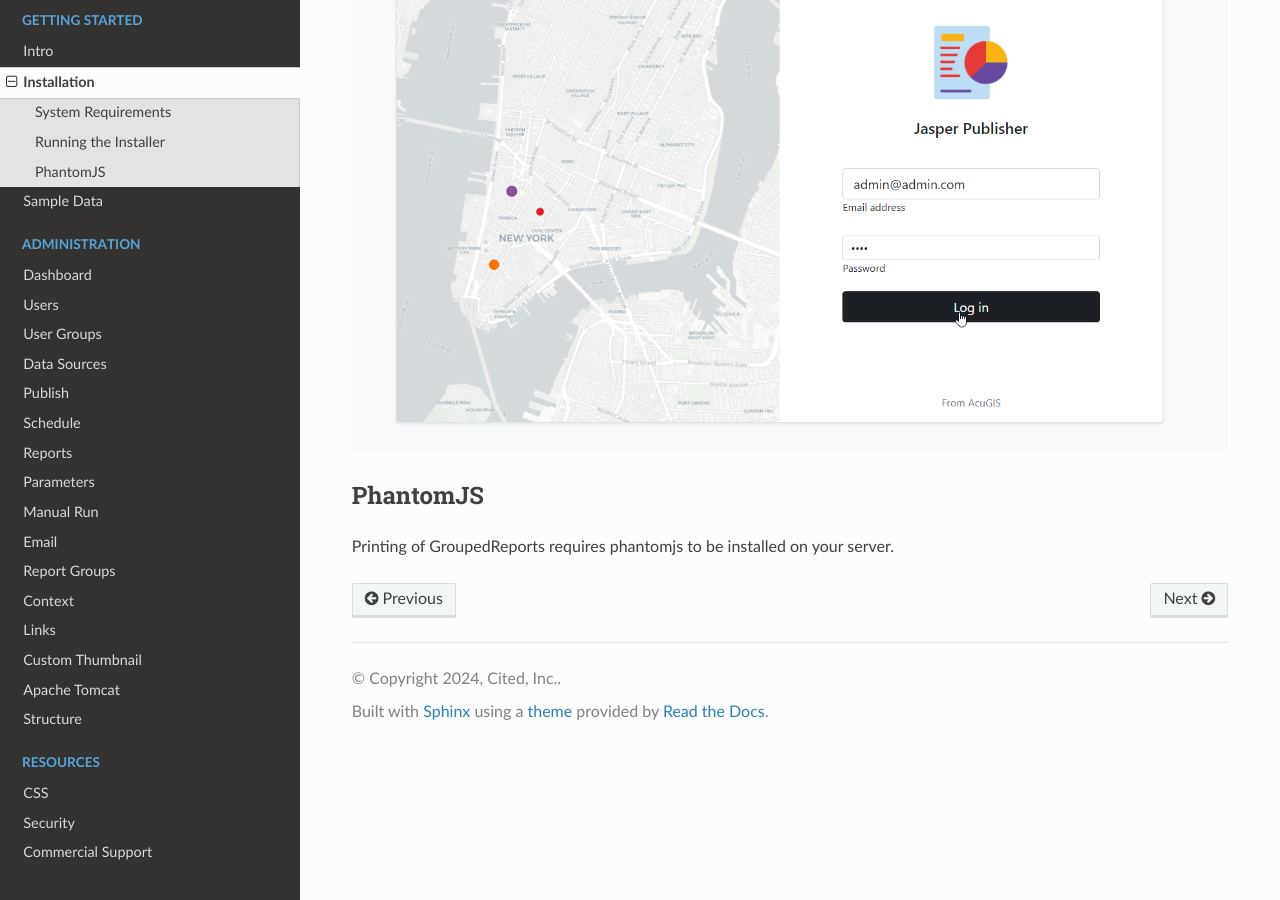
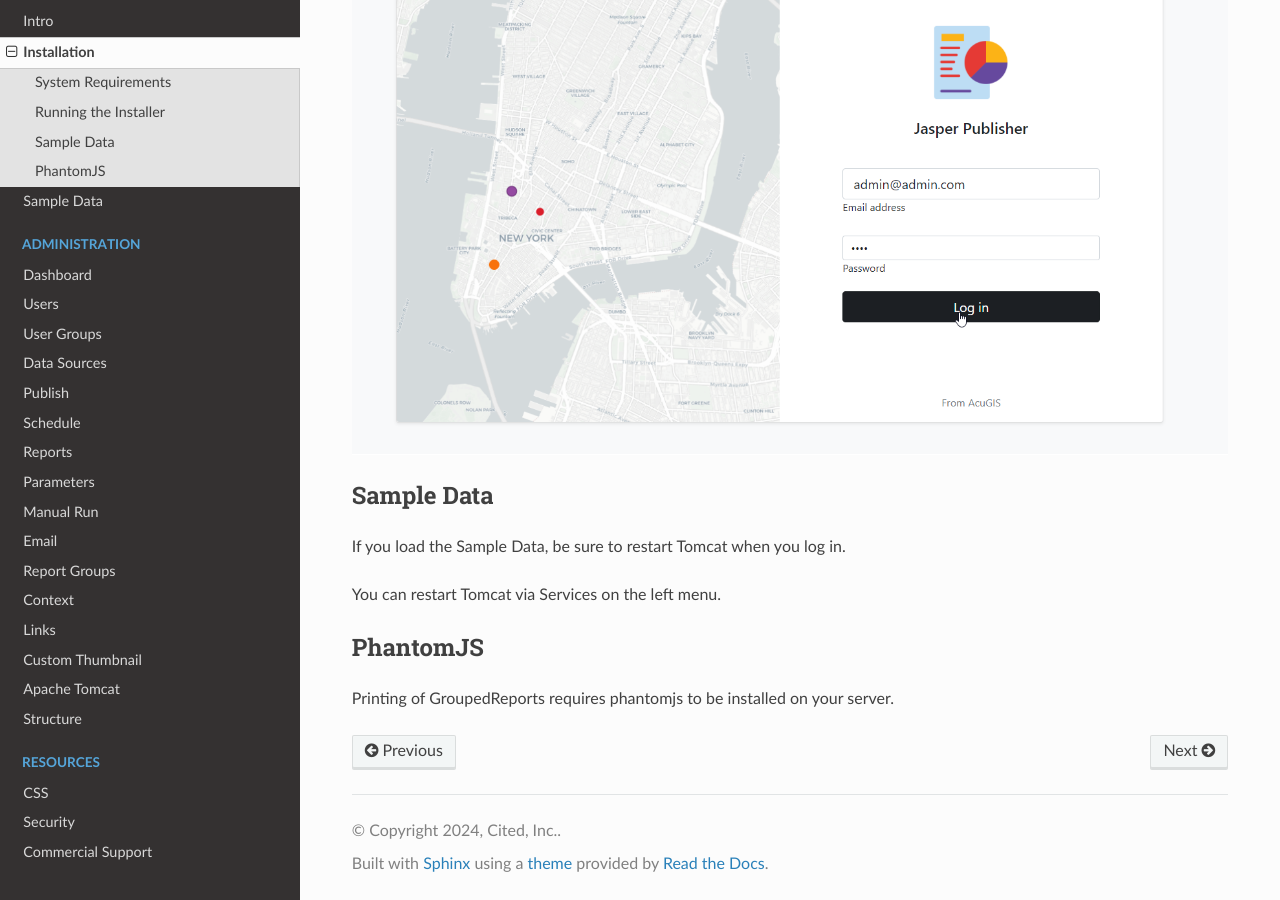
Before and after one commit to AcuGIS/jasper-report-publisher, a Sphinx documentation site: the page built from docs/installing.rst, in a window 1280 px wide and 900 px high, scrolled down 2453 px. Built offline with Sphinx 7.4.7 and the Read the Docs theme 2.0.0, drawn with Linux system fonts in a browser that asks for light colours; pages that are not in the unit, such as notebooks, are missing from menus.

Commit message:
Update installing.rst

```diff
--- a/docs/installing.rst
+++ b/docs/installing.rst
@@ -56,6 +56,14 @@
 
 .. image:: _static/install-3.png
 
+
+Sample Data
+===================
+
+If you load the Sample Data, be sure to restart Tomcat when you log in.
+
+You can restart Tomcat via Services on the left menu.
+
 PhantomJS
 ===================
 
```
